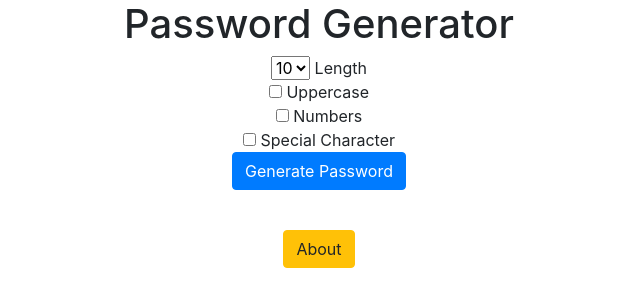
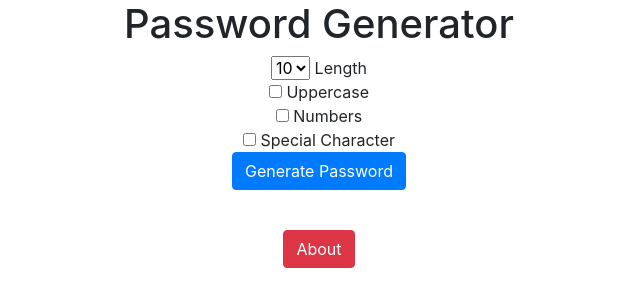
Before and after one commit to triprast/password-generator, a Django app: page / in a window 1280 px wide. Shown: the top 307 px of the page, without its empty margins (321-961 px from the left). Run offline with Django 3.2, Linux system fonts and the light colour scheme; some libraries are stand-ins or nearby versions.

Commit message:
change home button

```diff
--- a/generator/templates/generator/home.html
+++ b/generator/templates/generator/home.html
@@ -28,5 +28,5 @@
 
   </form>
   <br>
-  <a href="{% url 'about' %}" class="btn btn-warning">About</a>
+  <a href="{% url 'about' %}" class="btn btn-danger">About</a>
 </div>
```
